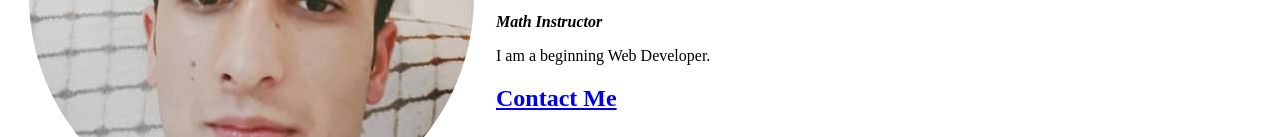
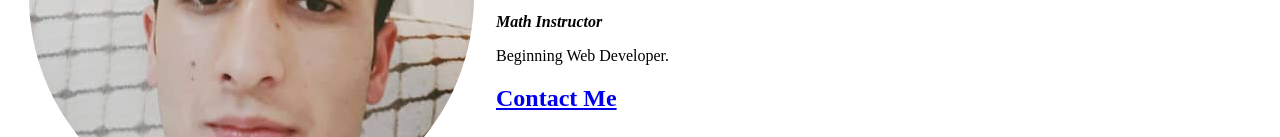
Before and after one commit to idrisov-u/My-cv, a plain HTML site: page index.html in a window 1280 px wide. Shown: the part 255-392 px from the top of the page. Drawn offline with Linux system fonts and the light colour scheme.

Commit message:
Update index.html

```diff
--- a/index.html
+++ b/index.html
@@ -21,7 +21,7 @@
       <p><em>Software Engineering Junior Student at <strong><a href="https://www.auca.kg/"> AUCA</a></strong></em></p>
       <p><em>Founder and instructor at <strong>Develop Educational Center</strong></em></p>
       <p><em><strong>Math Instructor</strong></em></p>
-      <p>I am a beginning Web Developer.</p>
+      <p>Beginning Web Developer.</p>
         <h2><a href="contact.html">Contact Me</a></h2></td>
     </tr>
 
```
